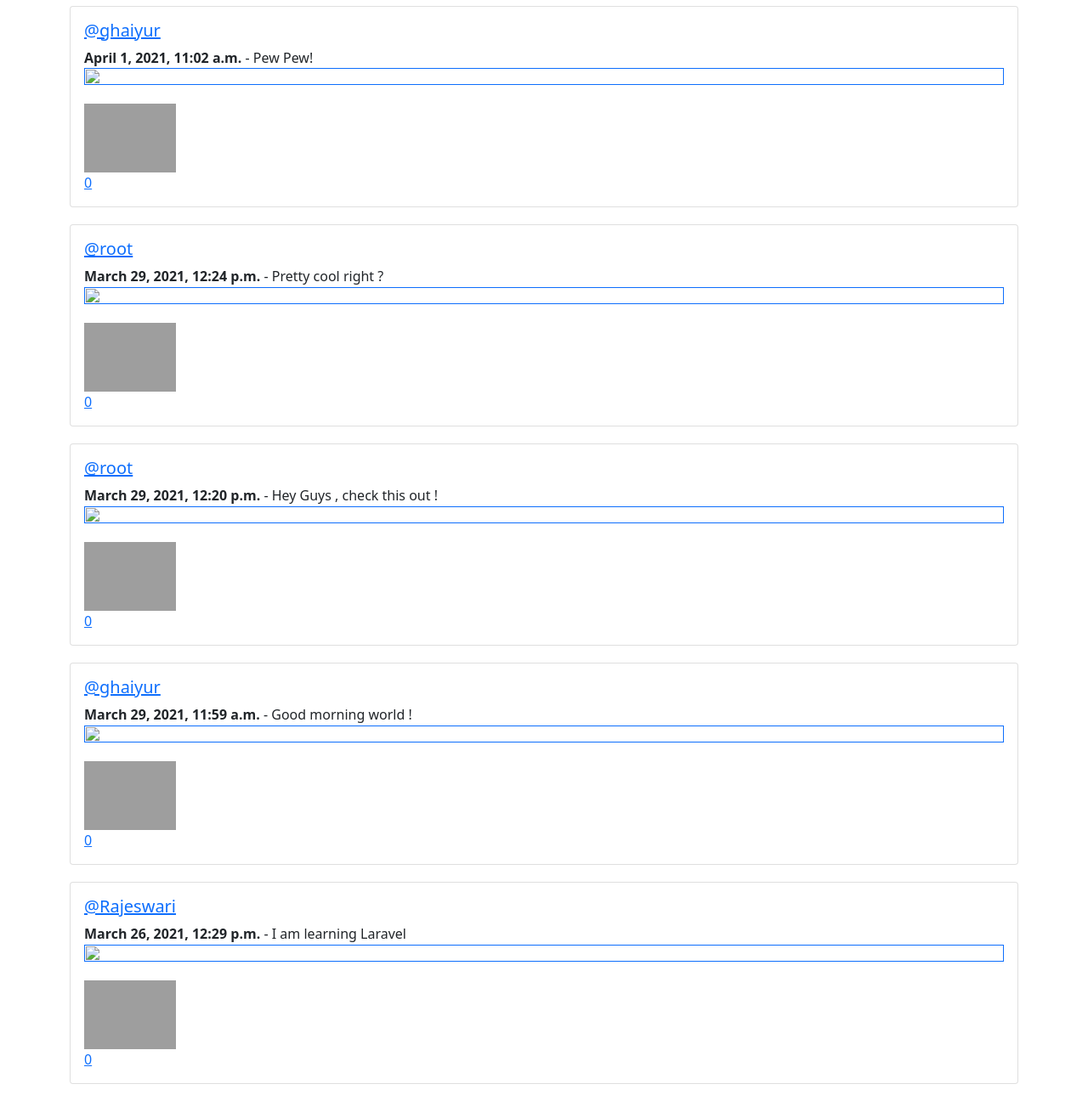
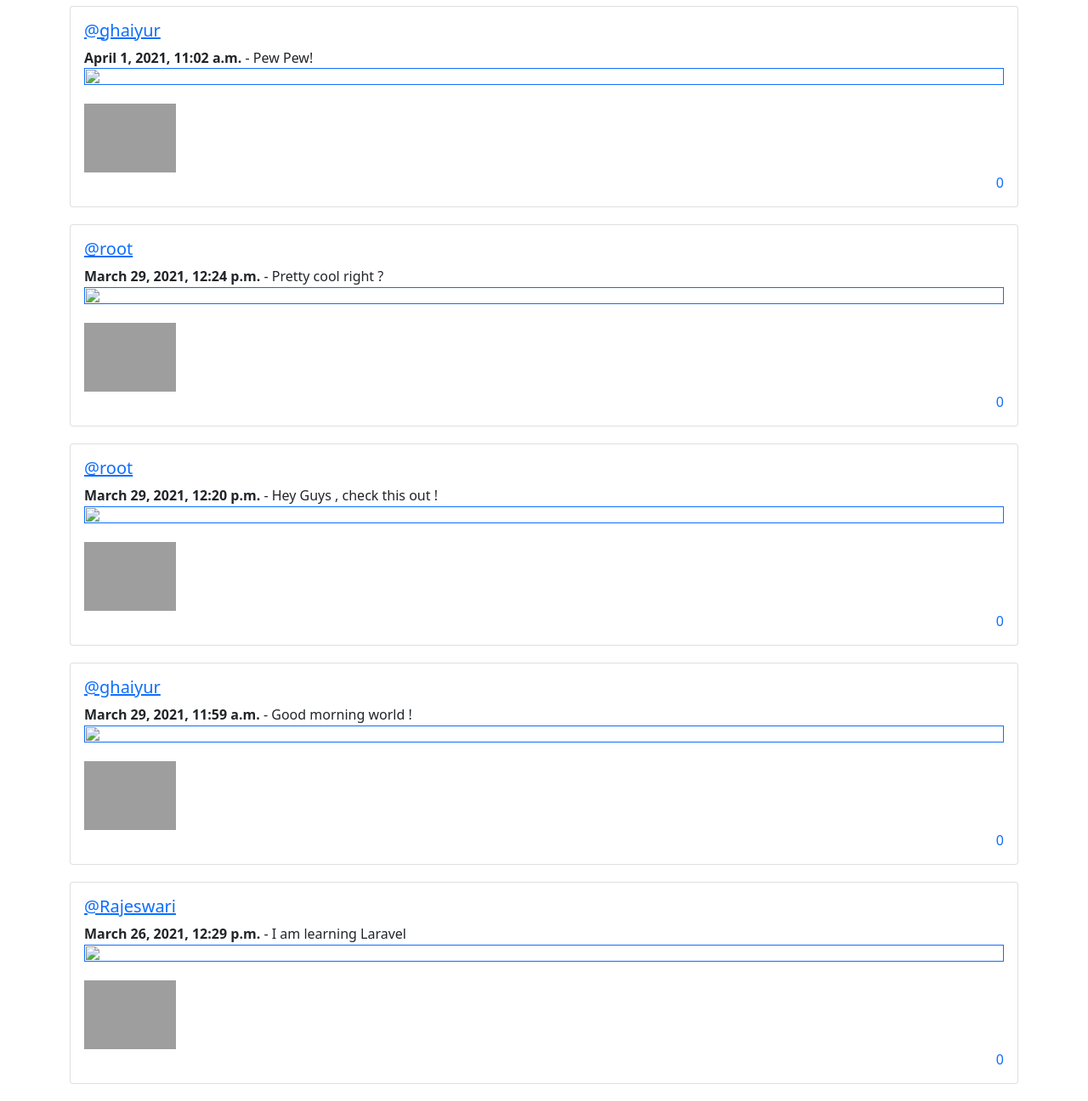
Before and after one commit to ghaiyur-musubi/techtweet-IS, a Django app: template tweets/templates/feed.html in a window 1280 px wide. Shown: the part 99-1395 px from the top of the page at 85% size. Run offline with Django 3.2, Linux system fonts and the light colour scheme; the template is opened without the code that fills it: values that come from a table or form of the project are taken from there, others are empty; data comes from the database, SQL or seed files in the repository; some libraries are stand-ins or nearby versions; grey boxes are pictures that could not be loaded.

Commit message:
Refactor like counter to the right of the heart

```diff
--- a/tweets/templates/feed.html
+++ b/tweets/templates/feed.html
@@ -26,7 +26,7 @@
                         <div class="like js-like" data-tweet-id="{{ tweet.id }}">
                             <img style="width: 10%; height: 10%;"src="https://user-images.githubusercontent.com/67789350/113393810-d90f7f80-93b4-11eb-9ac4-9b6c037fadf5.png">
                         </div>
-                        <div class="like-count js-like-count">
+                        <div style="float: right;" class="like-count js-like-count">
                             {{ tweet.like_count }}
                         </div>
                     </div>
```
